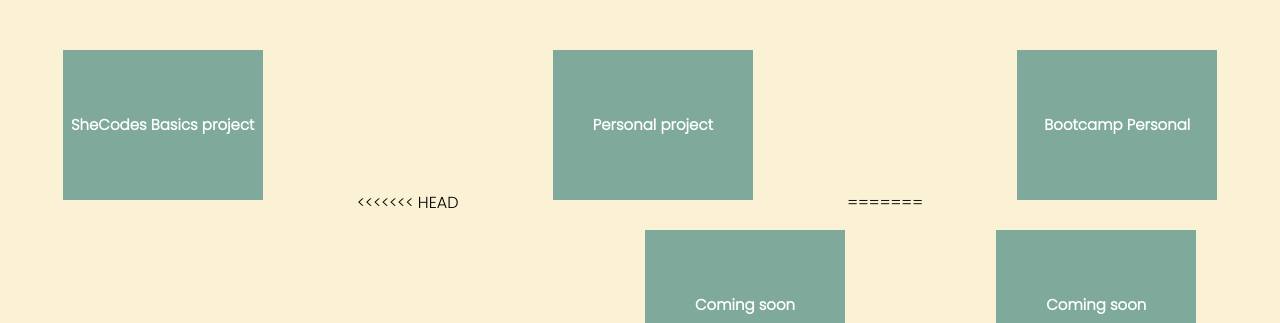
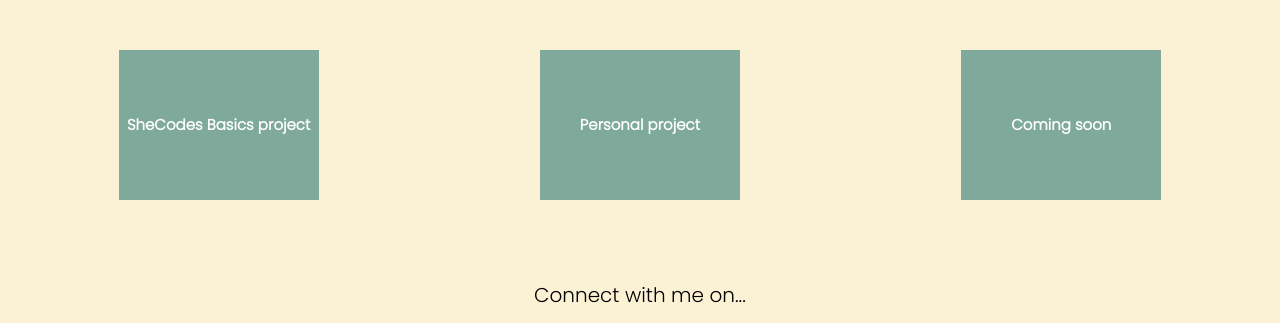
Before and after one commit to sxpydo/portfolio, a website: page index.html in a window 1280 px wide. Shown: the part 603-926 px from the top of the page. Drawn offline with Linux system fonts and the light colour scheme; a web font is replaced by a local one.

Commit message:
amend technical errors on portfolio

```diff
--- a/index.html
+++ b/index.html
@@ -47,12 +47,7 @@
         <h2 class="projects-section-header">Featured projects</h2>
         <ul class="flex-container projects">
             <li class="flex-item">SheCodes Basics project</li>
-<<<<<<< HEAD
             <li class="flex-item">Personal project</li>
-=======
-            <li class="flex-item">Bootcamp Personal project</li>
->>>>>>> b6619958c2087a725d86e3581921dd9ae77889aa
-            <li class="flex-item">Coming soon</li>
             <li class="flex-item">Coming soon</li>
         </ul>
     </section>
```
Also changed, not shown: about.html (+0 -4 lines).
